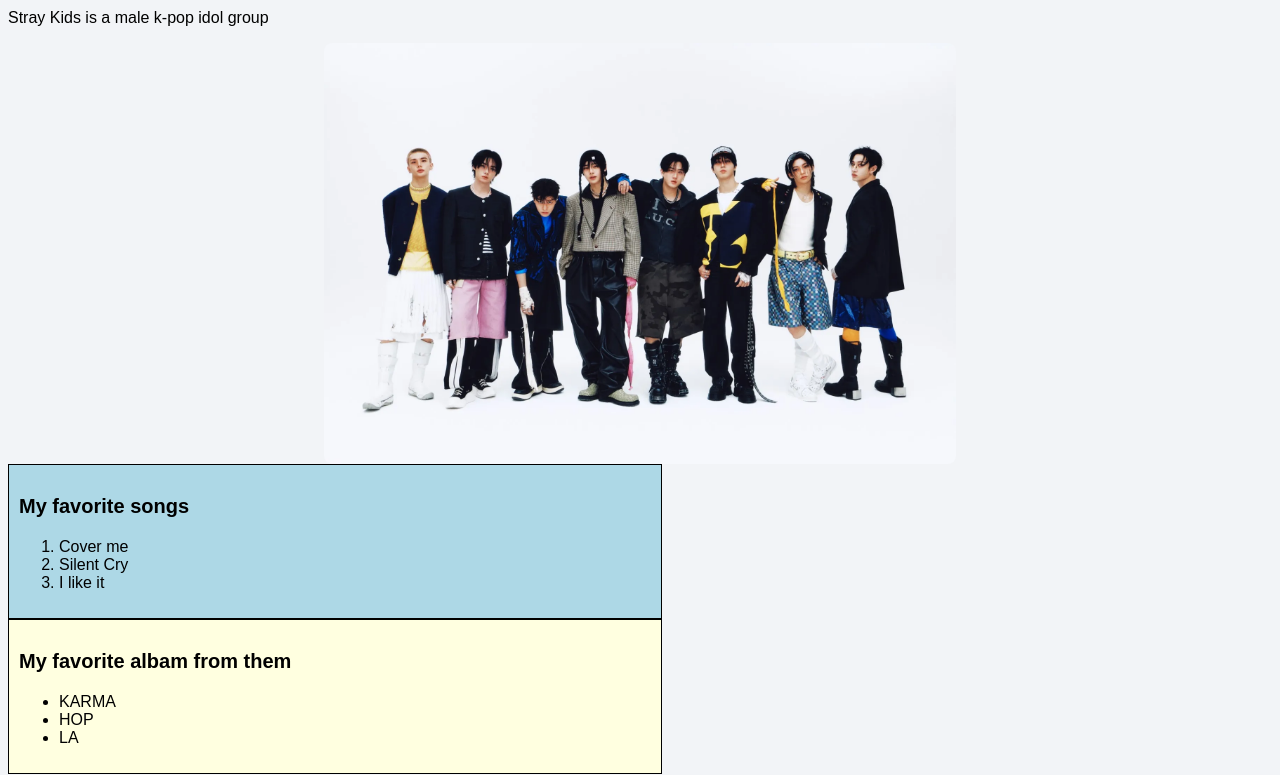
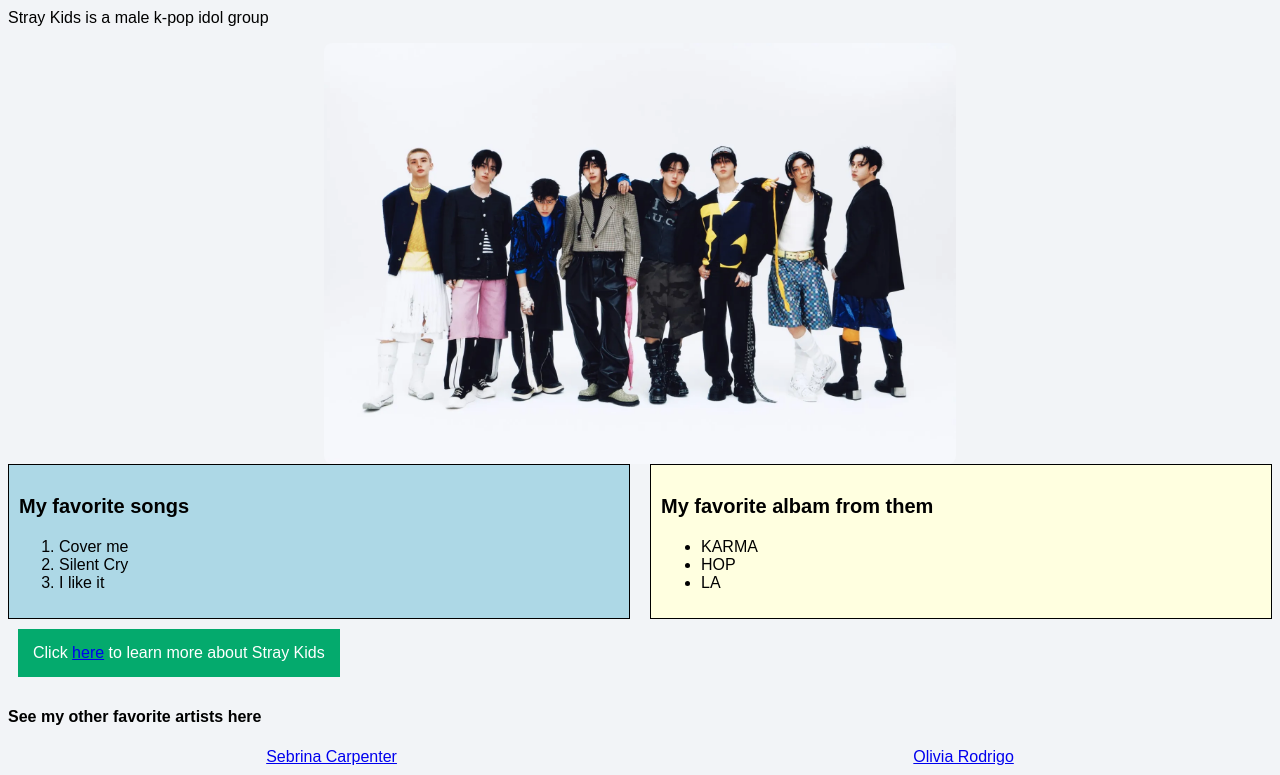
Before and after one commit to nori0507/html-practice, a plain HTML site: page index.html in a window 1280 px wide. Shown: the part 183-958 px from the top of the page. Drawn offline with Linux system fonts and the light colour scheme.

Commit message:
modifyied the layout of the webpage

```diff
--- a/css/style.css
+++ b/css/style.css
@@ -56,3 +56,21 @@ img{
     border: 1px solid black;
     padding: 10px;
 }
+
+#footer ul{
+    list-style: none;
+    display: flex;
+    justify-content: space-around;
+    padding: 0;
+    margin: 0;
+}
+
+
+#song_album_wrapper{
+    display: flex;
+    gap:20px;
+}
+
+#songs,#albums {
+    flex:1;
+}
--- a/index.html
+++ b/index.html
@@ -18,6 +18,7 @@
             alt = 'an image of Stray Kids from the albam KARAMA'
             width = "50%"
         >
+        <div id ="song_album_wrapper">
           <section id = 'songs'>
             <p class="subheader">My favorite songs</p>
             <ol>
@@ -34,6 +35,7 @@
               <li>LA</li>
             </ul>
           </section>
+        </div>
 
         <p class = 'button'>
           Click <a href = 'https://straykids.jype.com/'>here</a> to learn more about Stray Kids
```
Lines whose indentation alone changed are shown as unchanged.
